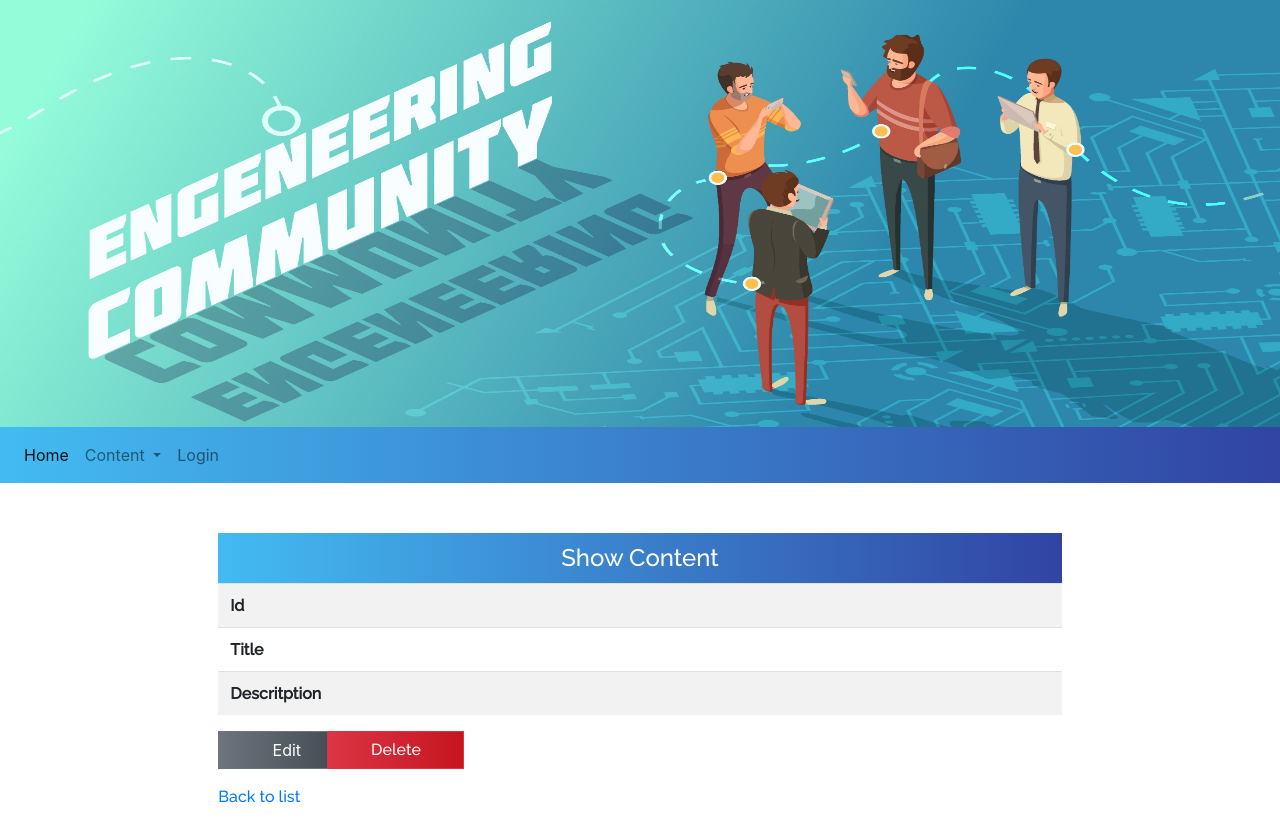
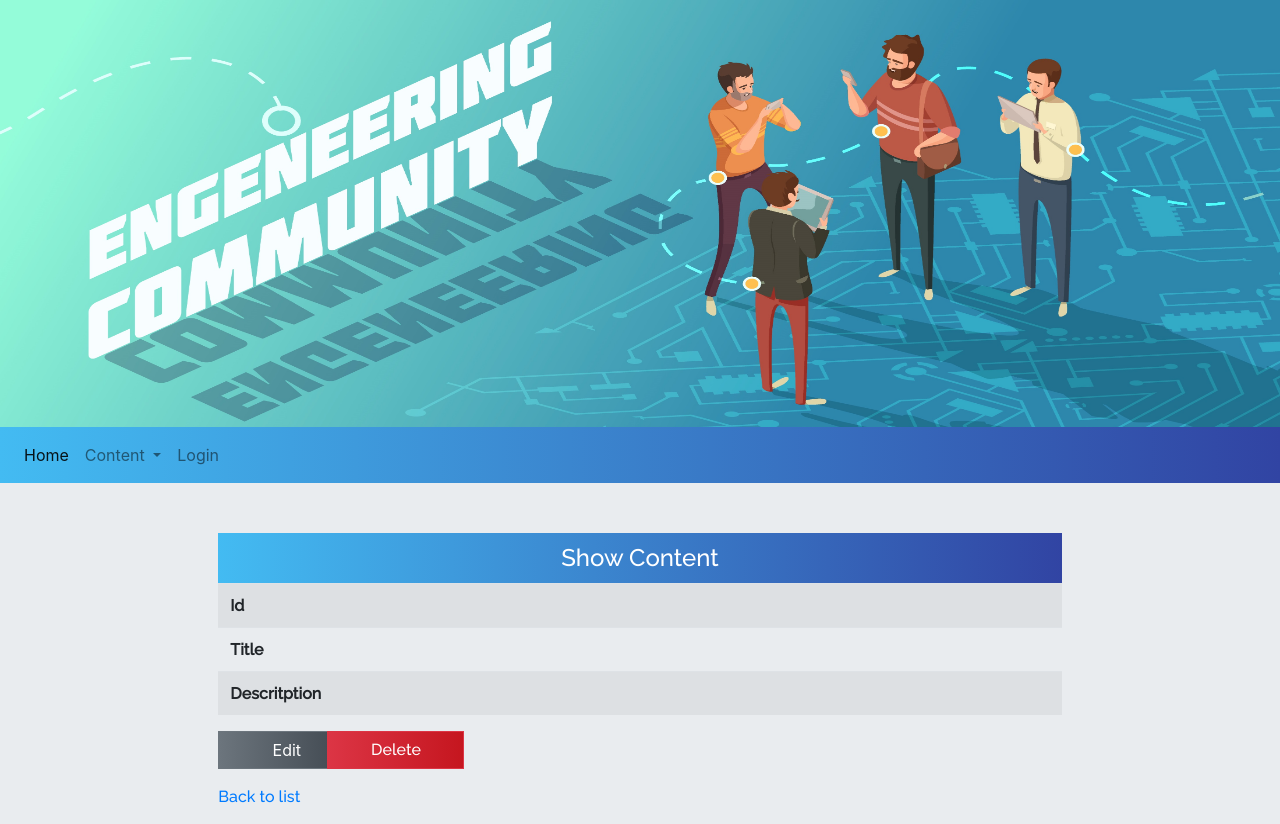
Before and after one commit to deveBrice/community-platform-JOB, a Symfony app: template templates/content/show.html.twig in a window 1280 px wide. Run offline with Twig, Linux system fonts and the light colour scheme; the template is opened without the code that fills it, so the values that code supplies are empty; some libraries are stand-ins or nearby versions.

Commit message:
changed of background-color

```diff
--- a/public/css/show_content.css
+++ b/public/css/show_content.css
@@ -1,5 +1,8 @@
+.container-fluid {
+    background-color: #e9ecef;
+  }
+
 .body-container {
-
     margin-top: 25px;
     width: 100%;
 }
```
